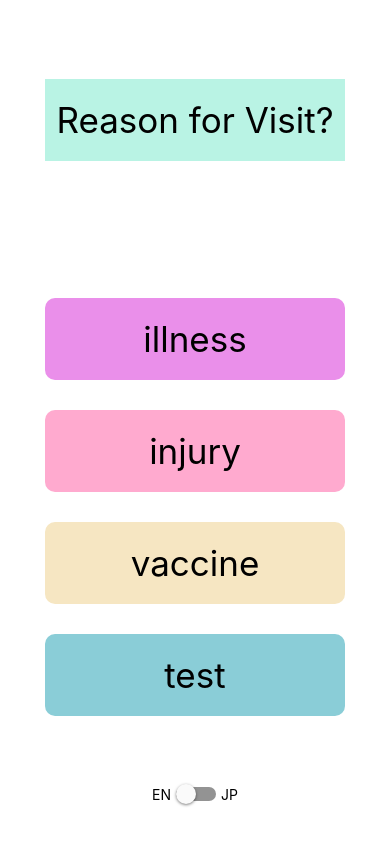
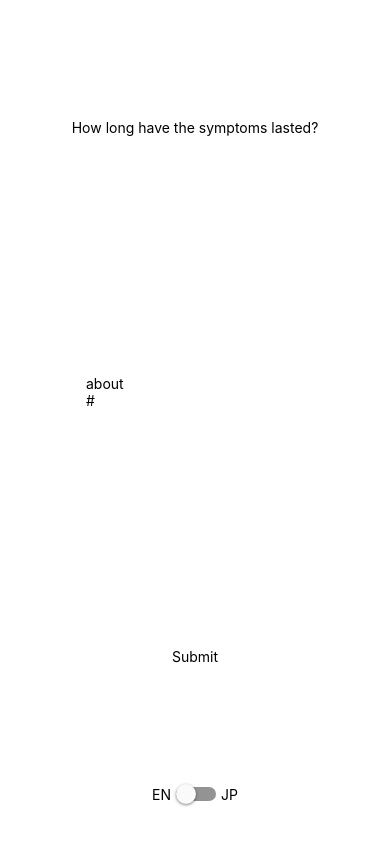
Before and after one commit to MyKamonohashi/itamitto-frontend, a React Native app in the folder client/: screen / in a window 390 px wide. Built offline with nearby package versions, Linux system fonts and the light colour scheme.

Commit message:
feat: create text input

```diff
--- a/client/src/App.tsx
+++ b/client/src/App.tsx
@@ -28,7 +28,7 @@ export default function App() {
 
   return (
     <View style={styles.container}>
-      <FrameOne language={language}/>
+      <FrameSix language={language}/>
       <LanguageToggle isEnabled={isEnabled} onValueChange={toggleSwitch}/>
       <StatusBar style="auto" />
     </View>
--- a/client/src/components/FrameSix.tsx
+++ b/client/src/components/FrameSix.tsx
@@ -1,4 +1,5 @@
-import { StyleSheet, Text, View, Pressable } from 'react-native';
+import { StyleSheet, Text, TextInput, View, Pressable } from 'react-native';
+import { useState } from 'react';
 
 type LanguageType = {
   title: {
@@ -21,9 +22,20 @@ interface FrameProps {
 }
 
 export default function FrameSix({language}: FrameProps) {
+  const [text, setText] = useState('');
+
   return (
-    <View>
-      <View></View>
+    <View style={styles.container}>
+      <Text>{language.title.symptoms_duration}</Text>
+      <View>
+        <Text>{language.duration.about}</Text>
+        <TextInput
+          onChangeText={setText}
+          value={text}
+          placeholder='#'
+          inputMode="numeric"
+        />
+      </View>
       <Pressable>
         <Text>{language.button.submit}</Text>
       </Pressable>
@@ -32,5 +44,10 @@ export default function FrameSix({language}: FrameProps) {
 }
 
 const styles = StyleSheet.create({
-
+  container: {
+    flex: 1,
+    backgroundColor: '#fff',
+    alignItems: 'center',
+    justifyContent: 'space-around'
+  },
 });
```
